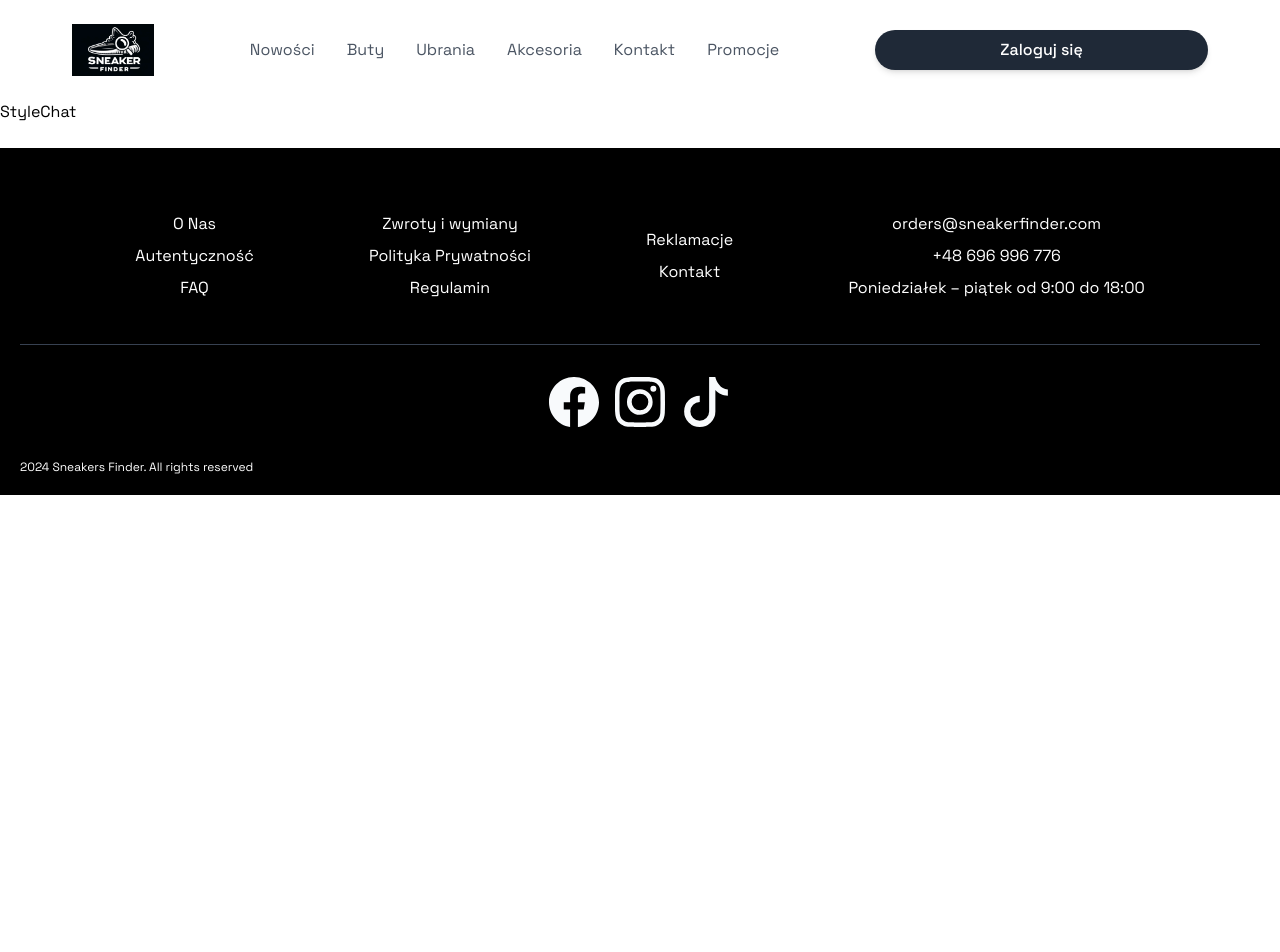
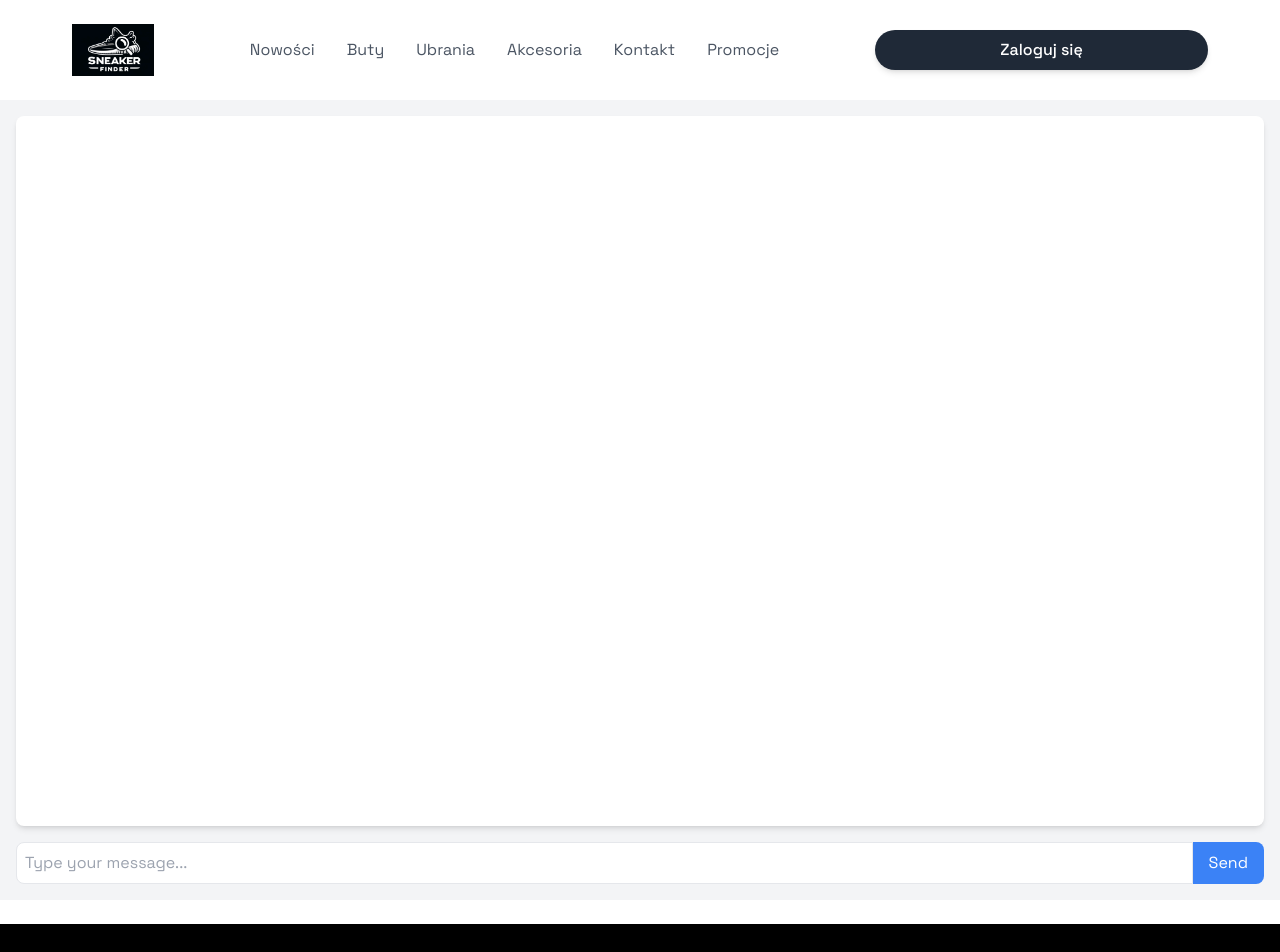
Before and after one commit to jklis2/Sneaker_Finder, a React (Vite) app in the folder Sneaker_Finder/SneakerFinderClient/: page /styleAdvisor in a window 1280 px wide. Shown: the top 952 px of the page. Before the commit the page ends 800 px from the top, so only its background shows below. Built offline with nearby package versions, Linux system fonts and the light colour scheme.

Commit message:
feat: Add chat component with API integration

```diff
--- a/Sneaker_Finder/SneakerFinderClient/src/containers/StyleChat.tsx
+++ b/Sneaker_Finder/SneakerFinderClient/src/containers/StyleChat.tsx
@@ -1,5 +1,96 @@
+import { useState } from "react";
+import axios, { AxiosError } from "axios";
+
 export default function StyleChat() {
+  const [messages, setMessages] = useState<{ role: string; content: string }[]>(
+    []
+  );
+  const [userInput, setUserInput] = useState<string>("");
+  const [isLoading, setIsLoading] = useState<boolean>(false);
+
+  const handleSend = async () => {
+    if (!userInput.trim()) return;
+
+    setMessages((prev) => [...prev, { role: "user", content: userInput }]);
+    setIsLoading(true);
+
+    try {
+      const response = await axios.post<{
+        reply: string;
+        error?: string;
+        estimated_time?: number;
+      }>("http://localhost:5000/api/chat", { message: userInput });
+
+      if (response.data.error && response.data.estimated_time) {
+        const estimatedTime = Math.ceil(response.data.estimated_time);
+        setMessages((prev) => [
+          ...prev,
+          {
+            role: "assistant",
+            content: `The AI model is currently loading. Please try again in ${estimatedTime} seconds.`,
+          },
+        ]);
+      } else {
+        setMessages((prev) => [
+          ...prev,
+          { role: "assistant", content: response.data.reply },
+        ]);
+      }
+    } catch (error) {
+      const err = error as AxiosError<{ message: string }>;
+      console.error(
+        "Error communicating with the backend:",
+        err.response?.data?.message || err.message
+      );
+      setMessages((prev) => [
+        ...prev,
+        {
+          role: "assistant",
+          content: "Error: Unable to get a response from the server.",
+        },
+      ]);
+    } finally {
+      setIsLoading(false);
+      setUserInput("");
+    }
+  };
+
   return (
-    <div>StyleChat</div>
-  )
+    <div className="flex flex-col h-screen p-4 bg-gray-100">
+      <div className="flex-grow overflow-y-auto p-4 bg-white rounded-lg shadow-md">
+        {messages.map((message, index) => (
+          <div
+            key={index}
+            className={`mb-2 p-2 rounded-lg ${
+              message.role === "user"
+                ? "bg-blue-500 text-white self-end"
+                : "bg-gray-200 text-black self-start"
+            }`}
+          >
+            {message.content}
+          </div>
+        ))}
+        {isLoading && (
+          <div className="text-gray-500 text-sm mt-2">AI is thinking...</div>
+        )}
+      </div>
+      <div className="mt-4 flex">
+        <input
+          type="text"
+          className="flex-grow border rounded-l-lg p-2"
+          placeholder="Type your message..."
+          value={userInput}
+          onChange={(e) => setUserInput(e.target.value)}
+          disabled={isLoading}
+        />
+        <button
+          className="bg-blue-500 text-white px-4 rounded-r-lg hover:bg-blue-600 disabled:bg-blue-300"
+          onClick={handleSend}
+          disabled={isLoading}
+        >
+          {isLoading ? "Sending..." : "Send"}
+        </button>
+      </div>
+    </div>
+  );
 }
```
Also changed, not shown: 1 other file (tests, documents, lock files or other folders).
